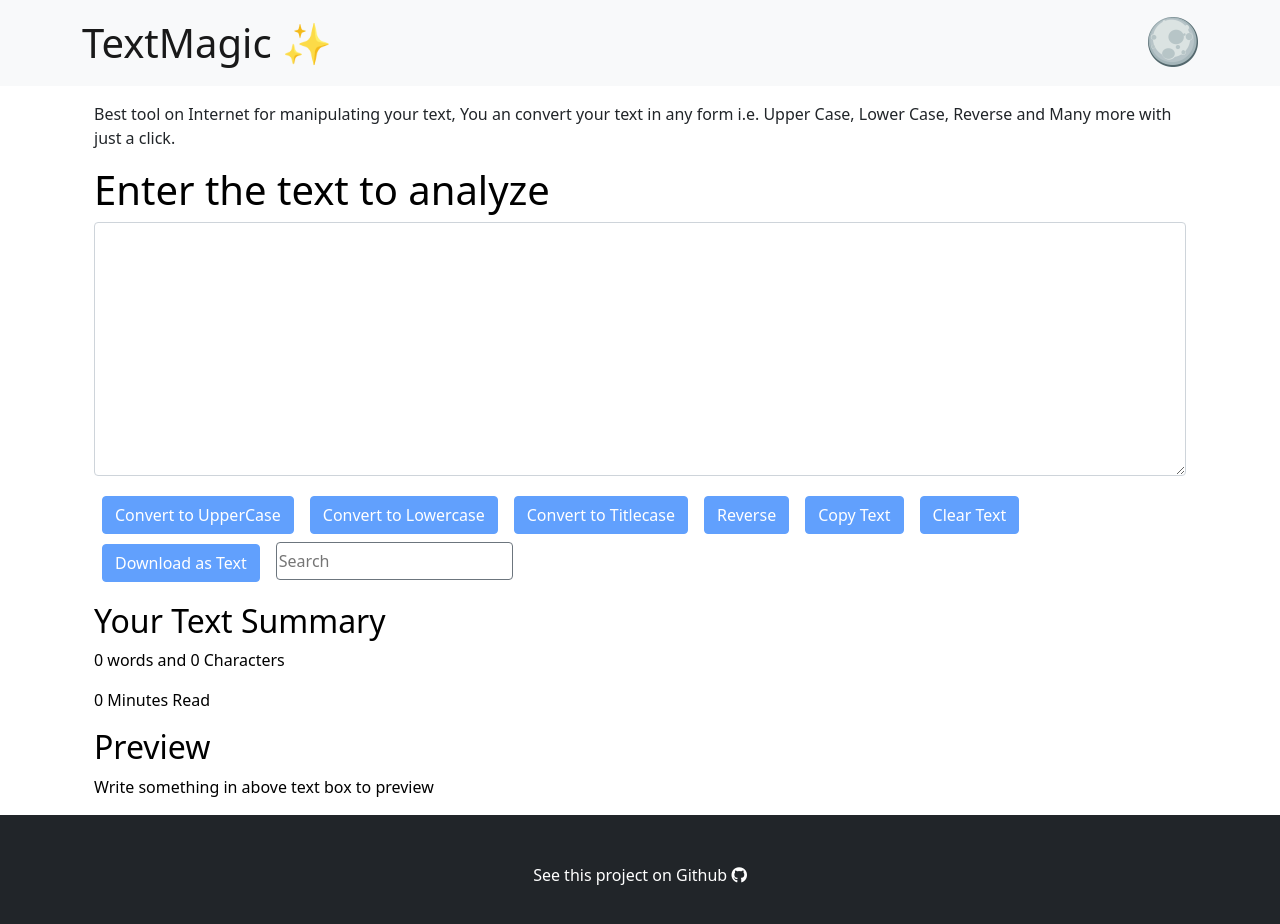
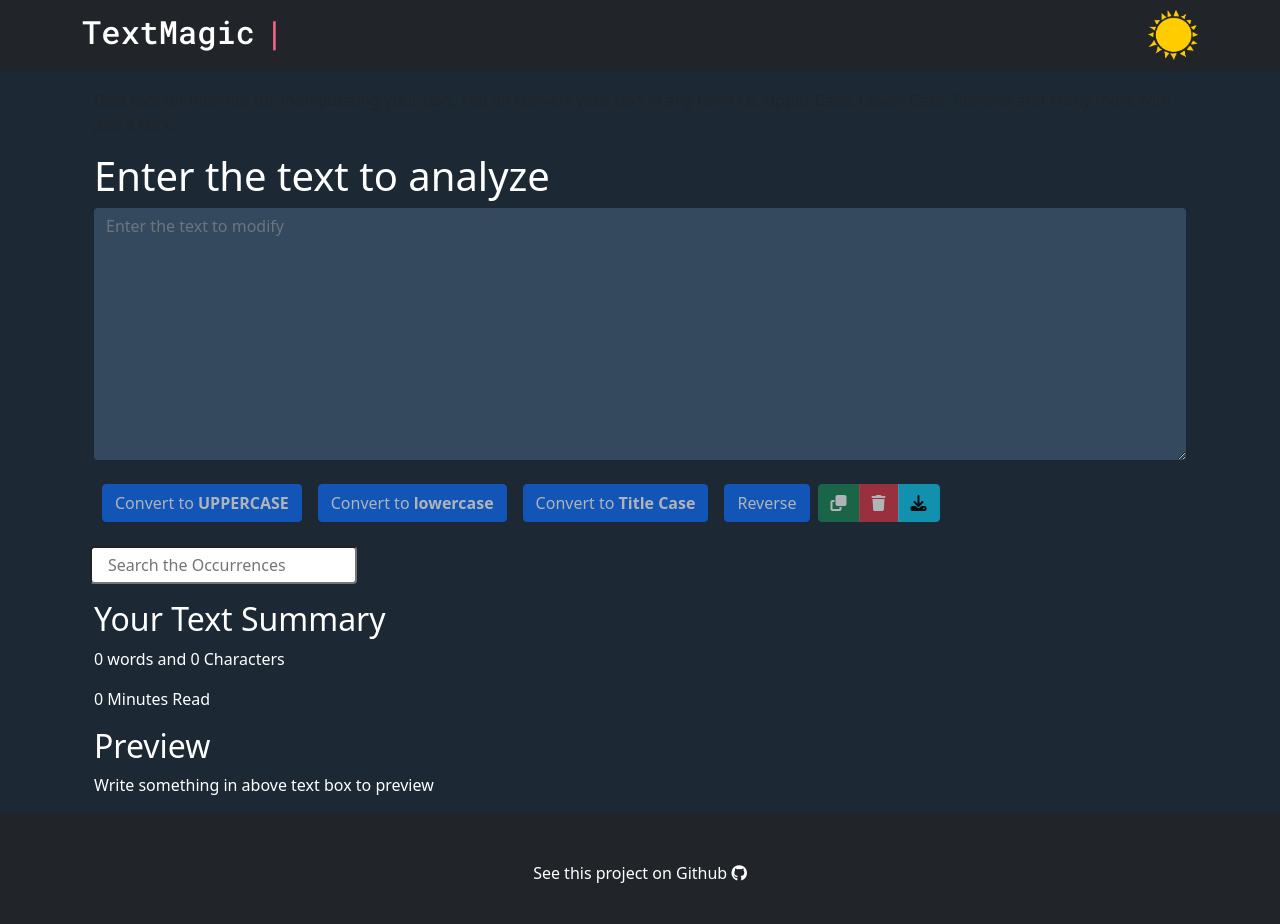
Before and after one commit to Adarsh-K21/text-magic, a React (Create React App) app: page / in a window 1280 px wide. Shown: the top 924 px of the page. Built offline with nearby package versions, Linux system fonts and the light colour scheme.

Commit message:
Big UI Changes

```diff
--- a/src/App.js
+++ b/src/App.js
@@ -9,7 +9,7 @@
 import sunpng from './images/sun.png';
 import moonpng from './images/moon.png';
 function App() {
-  const [mode, setMode] = useState("light");
+  const [mode, setMode] = useState("dark");
   const [alert, setAlert] = useState(null);
   const [text,setText]=useState("Enable DarkMode");
 
@@ -26,19 +26,22 @@
   };
 
   const toggleMode = () => {
-    if (mode === "dark") {
+    if (mode === "light") {
+      setMode("dark");
+      document.querySelector('#darkModeBtn').src = sunpng;
+      document.body.style.backgroundColor = "#1C2833";
+    } else {
+
       setMode("light");
+      document.body.style.backgroundColor = "white";
       document.querySelector('#darkModeBtn').src = moonpng;
-      document.body.style.backgroundColor = "white";
-    } else {
-      setMode("dark");
-      setText("Disable DarkMode");
-      document.body.style.backgroundColor = "#1C2833  ";
-      document.querySelector('#darkModeBtn').src = sunpng;
       // document.querySelector('.form-check-label').textContent = "Disable Dark Mode";
       // document.title=('TextUtils - DarkMode');
     }
   };
+
+
+
   return (
     <>
       <Router>
--- a/src/components/Navbar.js
+++ b/src/components/Navbar.js
@@ -11,7 +11,7 @@
     >
       <div className="container">
         <Link className="navbar-brand fs-1 " to="/">
-          {props.title} ✨
+          <h2 className="heading-icon">{props.title}</h2>
         </Link>
         <div className="" id="navbarSupportedContent">
 
@@ -21,23 +21,9 @@
               props.mode === "light" ? "dark" : "light"
             }`}
           >
-            <img src={moonpng} alt="" width="50px" height="50px" id="darkModeBtn"
+            <img src={sunpng} alt="" width="50px" height="50px" id="darkModeBtn"
             onClick={props.toggleMode}
             />
-
-            {/* <input
-              className="form-check-input"
-              type="checkbox"
-              role="switch"
-              onClick={props.toggleMode}
-              id="flexSwitchCheckDefault"
-            />
-            <label
-              className="form-check-label"
-              htmlFor="flexSwitchCheckDefault"
-            >
-              {props.text}
-            </label> */}
           </div>
         </div>
       </div>
--- a/src/components/TextForm.js
+++ b/src/components/TextForm.js
@@ -109,26 +109,30 @@
     return (
         <>
     <div className="container my-3" style={{color:props.mode==='dark'?'white':'black'}}>
-        {/* <div className="mb-3">
-  <label for="exampleFormControlInput1" className="form-label">Email address</label>
-  <input type="email" className="form-control" id="exampleFormControlInput1" placeholder="name@example.com"/>
-</div> */}
+
         <div className="mb-3">
           <h1>{props.heading}</h1>
-          {/* <label for="exampleFormControlTextarea1" className="form-label">Enter the text here</label> */}
-          <textarea className="form-control" id="myBox" value={text} style={{ backgroundColor: props.mode === 'dark' ? '#34495E' : 'white', color: props.mode === 'dark' ? 'white' : 'black' }} onChange={handleOnChange} rows="10"></textarea>
+          <textarea placeholder='Enter the text to modify' className="form-control" id="myBox" value={text} style={{ backgroundColor: props.mode === 'dark' ? '#34495E' : 'white', border: props.mode==='dark'?"none":"1px solid" ,  color: props.mode === 'dark' ? 'white' : 'black' }} onChange={handleOnChange} rows="10"></textarea>
         </div>
-        <button disabled={text.length === 0} className="btn btn-primary mx-2 my-1" onClick={handleUpClick}  >Convert to UpperCase</button>
-        <button disabled={text.length === 0} className="btn btn-primary mx-2 my-1" onClick={handleLowClick}>Convert to Lowercase</button>
-        <button disabled={text.length === 0} className="btn btn-primary mx-2 my-1" onClick={handleTitleClick}>Convert to Titlecase</button>
-        <button disabled={text.length === 0} className="btn btn-primary mx-2 my-1" onClick={handleReverse}>Reverse</button>
-        <button disabled={text.length === 0} className="btn btn-primary mx-2 my-1" onClick={handleCopy}>Copy Text</button>
-        <button disabled={text.length === 0} className='btn btn-primary mx-2 my-1' onClick={handleClear}>Clear Text</button>
-        <button disabled={text.length === 0} className='btn btn-primary mx-2 my-1' onClick={handleDownload}>Download as Text</button>
-        <input class="rounded mx-2 my-1 border border-secondary" type="search" placeholder="Search" aria-label="Search" style={{height:"38px"}} onChange={searchChange}/>
+
+        <button disabled={text.length === 0} className="btn btn-primary mx-2 my-2" onClick={handleUpClick}  >Convert to <b>UPPERCASE</b></button>
+        <button disabled={text.length === 0} className="btn btn-primary mx-2 my-2" onClick={handleLowClick}>Convert to <b>lowercase</b></button>
+        <button disabled={text.length === 0} className="btn btn-primary mx-2 my-2" onClick={handleTitleClick}>Convert to <b>Title Case</b></button>
+        <button disabled={text.length === 0} className="btn btn-primary mx-2 my-2" onClick={handleReverse}>Reverse</button>
 
 
+        {/* spl buttons */}
+        <div class="btn-group" role="group" aria-label="Basic example">
+            <button type="button" disabled={text.length === 0} className="btn btn-success" onClick={handleCopy}><i class="fa-solid fa-copy"></i></button>
+            <button  type="button" disabled={text.length === 0} className='btn btn-danger' onClick={handleClear}><i  class="fa-solid fa-trash"></i></button>
+            <button type="button" disabled={text.length === 0} className='btn btn-info' onClick={handleDownload}><i class="fa-solid fa-download"></i></button>
+        </div>
+
       </div>
+
+
+      <input class="rounded mx-2 p-2 px-3" type="search" placeholder="Search the Occurrences" aria-label="Search" style={{height:"38px"}} onChange={searchChange}/>
+
       <div className="container my-3" style={{ color: props.mode === 'dark' ? 'white' : 'black' }}>
         <h2>Your Text Summary</h2>
         <p>{text.split(/\s+/).filter((element) => { return element.length !== 0 }).length} words and {text.length} Characters</p>
--- a/src/index.css
+++ b/src/index.css
@@ -0,0 +1,42 @@
+@import url('https://fonts.googleapis.com/css2?family=Roboto+Mono:wght@500;600&display=swap');
+
+body{
+    background-color: #1C2833;
+}
+
+textarea{
+    border-top-style: hidden;
+  border-right-style: hidden;
+  border-left-style: hidden;
+  border-bottom-style: groove;
+  background-color: #eee;
+}
+
+.heading-icon{
+  font-family: 'Roboto Mono', Courier, monospace;
+
+}
+
+.heading-icon::after{
+  content: '|';
+  margin: 0px 10px;
+  color: rgb(243, 100, 129);
+  font-weight: bold;
+  animation: pulse 1s forwards infinite;
+}
+
+@keyframes pulse {
+
+  0%{
+    opacity: 0;
+  }
+
+  50%{
+    opacity: 1;
+  }
+
+  100%{
+    opacity: 0;
+  }
+
+}
```
Also changed, not shown: src/logo.svg (deleted).
